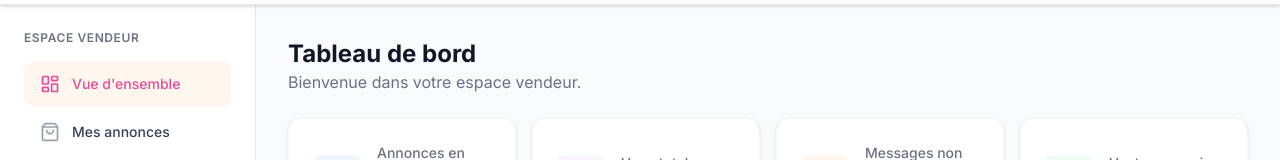
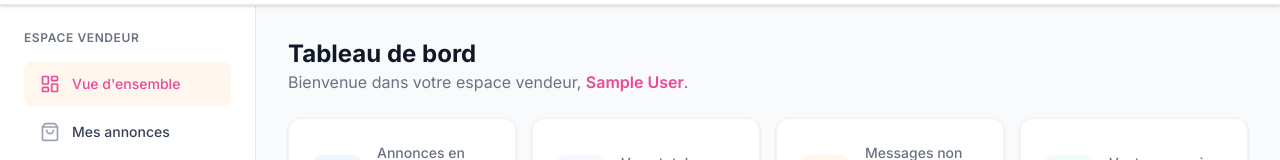
Before and after one commit to Lamiaker/sou9i, a Next.js app: page /dashboard in a window 1280 px wide. Shown: the part 122-282 px from the top of the page. Built offline with nearby package versions, Linux system fonts and the light colour scheme; sample sign-in values are in the browser's storage.

Commit message:
add authContext for dashboard

```diff
--- a/app/dashboard/layout.tsx
+++ b/app/dashboard/layout.tsx
@@ -1,10 +1,32 @@
+"use client";
+
+import { useEffect } from "react";
+import { useRouter } from "next/navigation";
 import Sidebar from "@/components/dashboard/Sidebar";
+import { useAuth } from "@/context/AuthContext";
 
 export default function DashboardLayout({
     children,
 }: {
     children: React.ReactNode;
 }) {
+    const { isAuthenticated, isLoading } = useAuth();
+    const router = useRouter();
+
+    useEffect(() => {
+        if (!isLoading && !isAuthenticated) {
+            router.push("/login?redirect=/dashboard");
+        }
+    }, [isLoading, isAuthenticated, router]);
+
+    if (isLoading) {
+        return <div className="min-h-screen flex items-center justify-center">Chargement...</div>;
+    }
+
+    if (!isAuthenticated) {
+        return null;
+    }
+
     return (
         <div className="flex flex-col lg:flex-row min-h-screen bg-gray-50">
             <Sidebar />
--- a/app/dashboard/page.tsx
+++ b/app/dashboard/page.tsx
@@ -1,11 +1,16 @@
+"use client";
+
 import { ShoppingBag, Eye, MessageCircle, TrendingUp } from "lucide-react";
+import { useAuth } from "@/context/AuthContext";
 
 export default function DashboardPage() {
+    const { user } = useAuth();
+
     return (
         <div className="space-y-6">
             <div>
                 <h1 className="text-2xl font-bold text-gray-900">Tableau de bord</h1>
-                <p className="text-gray-500">Bienvenue dans votre espace vendeur.</p>
+                <p className="text-gray-500">Bienvenue dans votre espace vendeur, <span className="font-semibold text-primary">{user?.name}</span>.</p>
             </div>
 
             {/* Stats Cards */}
```
